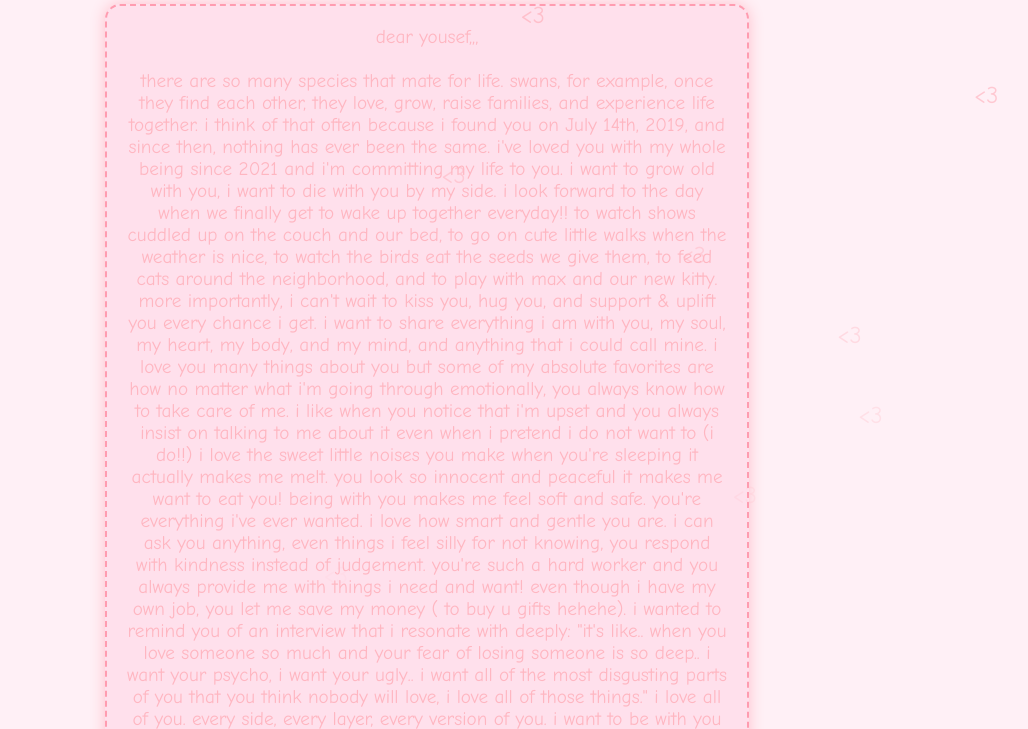
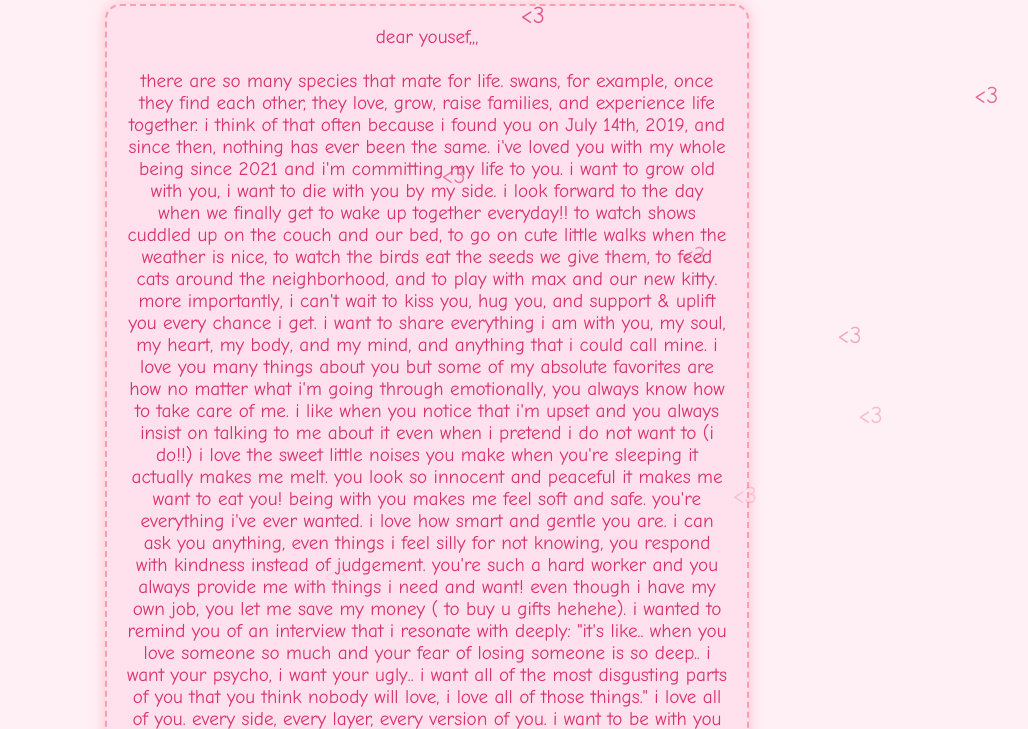
Before and after one commit to ritasy/yousef-7142025, a plain HTML site: page index.html in a window 1280 px wide. Shown: the part 127-856 px from the top of the page, without its empty margins (213-1241 px from the left). Drawn offline with Linux system fonts and the light colour scheme.

Commit message:
Update style.css

```diff
--- a/style.css
+++ b/style.css
@@ -2,7 +2,7 @@
 body {
   background: #fff0f6;
   font-family: 'Comic Sans MS', cursive, sans-serif;
-  color: #FFB6C1;
+  color: #d6336c;
   text-align: center;
   padding: 30px;
   cursor: none;
```
